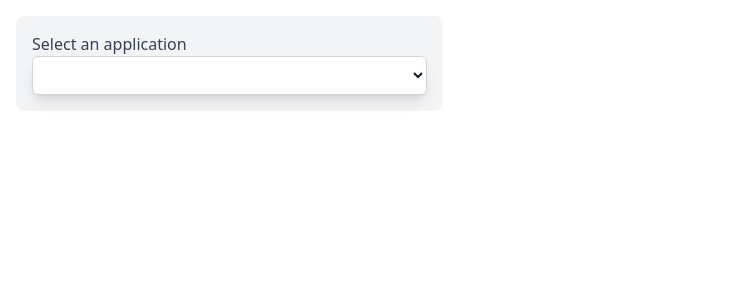
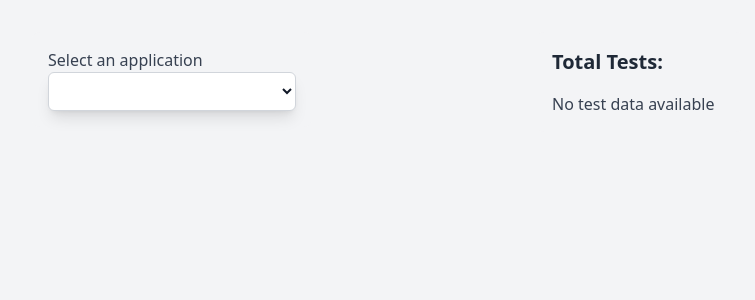
Before and after one commit to auto-collab/test-scope, a Next.js app: page /results-by-pipeline in a window 1280 px wide. Shown: the top 300 px of the page, without its empty margins (0-755 px from the left). Built offline with nearby package versions, Linux system fonts and the light colour scheme.

Commit message:
added test card

```diff
--- a/app/api/test-scope/route.ts
+++ b/app/api/test-scope/route.ts
@@ -2,9 +2,9 @@ import { NextResponse } from 'next/server';
 
 // import { getApplicationTestScope } from '@/backend/get-application-test-scope';
 
-export async function GET() {
-  // const { searchParams } = new URL(request.url);
-  // const app = searchParams.get('app') || 'MyApp';
+export async function GET(request: Request) {
+  const { searchParams } = new URL(request.url);
+  const app = searchParams.get('app') || 'MyApp';
 
   // TEMP MOCK DATA
   const mockData = {
--- a/app/components/Dropdown.tsx
+++ b/app/components/Dropdown.tsx
@@ -14,7 +14,7 @@ export default function Dropdown({
   onChange,
 }: DropdownProps) {
   return (
-    <div className="m-4 p-4 bg-gray-100 rounded-lg w-1/3">
+    <div className="m-4 p-4 bg-gray-100 rounded-lg">
       <label className="text-md font-medium text-gray-700">{label}</label>
       <select
         className="block w-full rounded-md border border-gray-300 bg-white p-2 text-sm text-gray-900 shadow-lg"
--- /dev/null
+++ b/app/components/TestCard.tsx
@@ -0,0 +1,17 @@
+import React from 'react';
+
+type TestCardProps = {
+  title: string;
+  children: React.ReactNode;
+};
+
+export default function TestCard({ title, children }: TestCardProps) {
+  return (
+    <div className="m-4 p-4 bg-gray-100 rounded-lg w-1/3">
+      <h2 className="text-xl font-semibold text-gray-800 mb-4">{title}</h2>
+      <div className="text-md font-medium text-gray-700">
+        <div>{children}</div>
+      </div>
+    </div>
+  );
+}
--- a/app/results-by-pipeline/page.tsx
+++ b/app/results-by-pipeline/page.tsx
@@ -2,20 +2,53 @@
 
 import { useState, useEffect } from 'react';
 import Dropdown from '../components/Dropdown';
+import TestCard from '../components/TestCard';
 
 export default function ResultsByPipelinePage() {
-  const [apps, setApps] = useState(['App1', 'App2']);
+  const [apps, setApps] = useState([]);
   const [selectedApp, setSelectedApp] = useState('');
+  const [testData, setTestData] = useState(null);
+
+  useEffect(() => {
+    setApps(['App1', 'App2']);
+  }, []);
+
+  useEffect(() => {
+    if (selectedApp) {
+      fetch(`api/test-scope?app=${selectedApp}`)
+        .then((res) => res.json())
+        .then((data) => setTestData(data));
+    }
+  }, [selectedApp]);
 
   return (
-    <main>
-      <div className="flex justify-left">
+    <main className="min-h-screen p-4 bg-gray-100">
+      <div className="flex flex-row">
+        <div className="w-1/4">
           <Dropdown
             label="Select an application"
             options={apps}
             value={selectedApp}
             onChange={(v) => setSelectedApp(v)}
           />
+          {testData && (
+            <ul className="text-sm mt-2 space-y-1 text-dark">
+              {Object.entries(
+                testData.lastPipelineOutcomes as Record<string, string>,
+              ).map(([pipeline, outcome]) => (
+                <li key={pipeline}>
+                  <strong>{pipeline}:</strong> {outcome}
+                </li>
+              ))}
+            </ul>
+          )}
+        </div>
+
+        <div className="w-1/2 flex justify-center">
+          <TestCard title="Total Tests:">
+            <div>{testData?.totalTests ?? 'No test data available'}</div>
+          </TestCard>
+        </div>
       </div>
     </main>
   );
```
Lines whose indentation alone changed are shown as unchanged.
